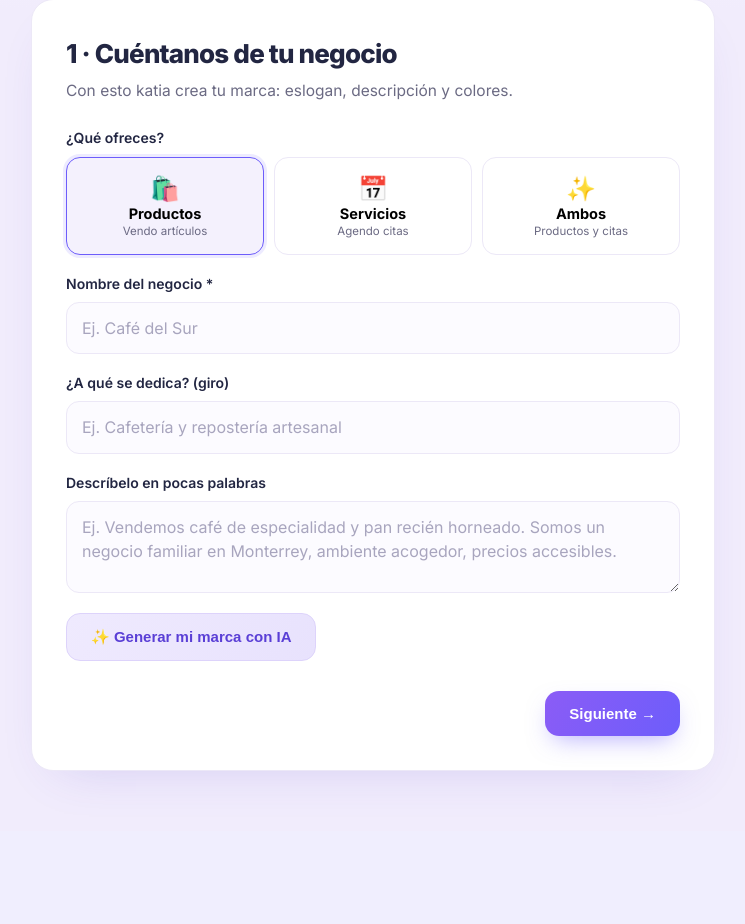
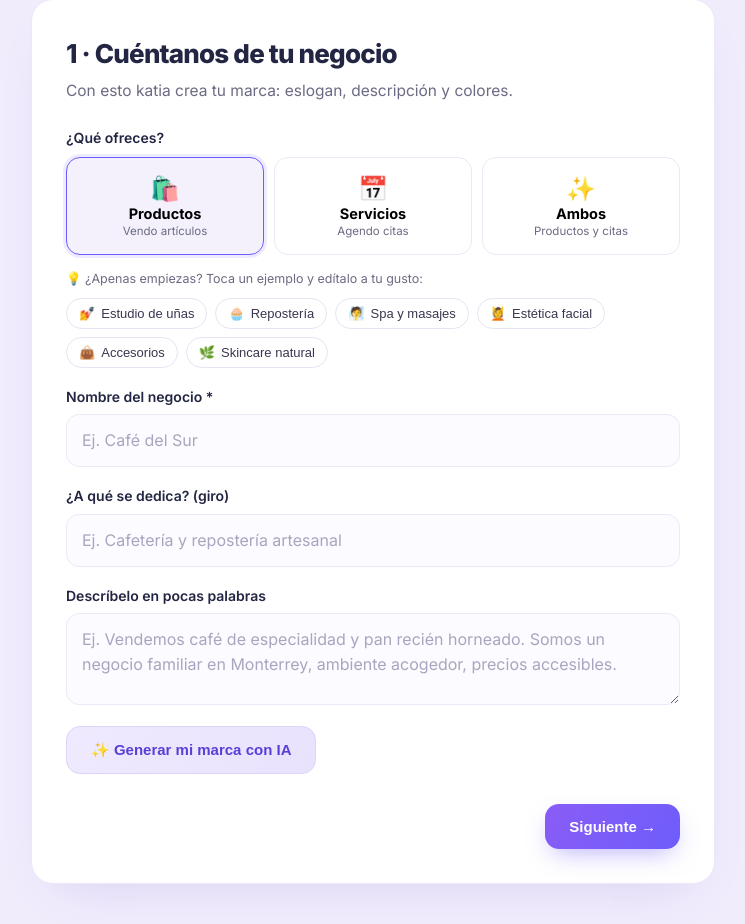
Before and after one commit to diegovsalas/katiawork, a Python web app: template templates/constructor/wizard.html in a window 1280 px wide. Shown: the part 230-1154 px from the top of the page, without its empty margins (267-1012 px from the left). Before the commit the page ends 1010 px from the top, so only its background shows below. Run offline with Jinja, Linux system fonts and the light colour scheme; the template is opened without the code that fills it: most values are stand-ins (such as "Sample title", 1, 10 or a date in 2020).

Commit message:
Capa de nicho emprendedoras: ejemplos en el wizard + tono cálido de IA
- Wizard: chips de ejemplo (uñas, repostería, spa, estética, accesorios,
  skincare) que precargan tipo + nombre + giro + descripción. Hace que el
  onboarding se sienta hecho para el negocio del usuario.
- IA: branding y logo con sensibilidad a negocios personales/artesanales
  (belleza, bienestar, repostería, hecho a mano); tono cálido y humano,
  sin clichés ni estética de género forzada.

Co-Authored-By: Claude Opus 4.8 <noreply@anthropic.com>

```diff
--- a/templates/constructor/wizard.html
+++ b/templates/constructor/wizard.html
@@ -87,6 +87,12 @@
   .tipo-opt .ti{font-size:24px}
   .tipo-opt b{font-size:14.5px}
   .tipo-opt small{font-size:11.5px;color:var(--tenue)}
+  .ejemplos-wrap{margin:10px 0 2px}
+  .ej-lbl{font-size:12.5px;color:var(--tenue)}
+  .ejemplos{display:flex;flex-wrap:wrap;gap:8px;margin-top:8px}
+  .ej-chip{display:inline-flex;align-items:center;gap:6px;padding:8px 12px;border-radius:999px;
+    border:1.5px solid #e6e3f2;background:#fff;cursor:pointer;font-size:13px;color:#3a3650;transition:.15s;line-height:1}
+  .ej-chip:hover{border-color:var(--brand);background:var(--lav);color:var(--brand)}
   /* Días de atención */
   .dias{display:flex;gap:8px;flex-wrap:wrap}
   .dia{padding:9px 14px;border-radius:11px;border:1.5px solid var(--linea);background:#fff;cursor:pointer;
@@ -164,6 +170,11 @@
       <button type="button" class="tipo-opt" data-tipo="ambos">
         <span class="ti">✨</span><b>Ambos</b><small>Productos y citas</small>
       </button>
+    </div>
+
+    <div class="ejemplos-wrap">
+      <span class="ej-lbl">💡 ¿Apenas empiezas? Toca un ejemplo y edítalo a tu gusto:</span>
+      <div class="ejemplos" id="ejemplos"></div>
     </div>
 
     <label>Nombre del negocio *</label>
@@ -521,6 +532,36 @@ document.querySelectorAll('#tipoSel .tipo-opt').forEach(b=>b.onclick=()=>{
   estado.tipo=b.dataset.tipo;
   aplicarTipo();
 });
+
+// Ejemplos del nicho: precargan tipo + nombre + giro + contexto para arrancar rápido.
+const EJEMPLOS=[
+  {ic:'💅', et:'Estudio de uñas', tipo:'servicios', nombre:'Bella Uñas', giro:'Nail studio: manicura y uñas acrílicas',
+   ctx:'Manicura, pedicura y uñas acrílicas con cita. Cuido cada detalle y uso productos de calidad. Ambiente cálido y trato personal.'},
+  {ic:'🧁', et:'Repostería', tipo:'ambos', nombre:'Dulce Hogar', giro:'Repostería artesanal y postres por encargo',
+   ctx:'Pasteles, cupcakes y mesas de postres por pedido. Recetas caseras y decoración personalizada para cada ocasión.'},
+  {ic:'🧖', et:'Spa y masajes', tipo:'servicios', nombre:'Serena Spa', giro:'Spa y masajes de relajación',
+   ctx:'Masajes, faciales y rituales de bienestar con cita. Ambiente tranquilo y atención personalizada para que te consientas.'},
+  {ic:'💆', et:'Estética facial', tipo:'servicios', nombre:'Glow Estética', giro:'Estética facial y cuidado de la piel',
+   ctx:'Limpieza facial, depilación y tratamientos de piel con cita. Resultados visibles y un trato cercano y profesional.'},
+  {ic:'👜', et:'Accesorios', tipo:'productos', nombre:'Aretes & Co.', giro:'Accesorios y bisutería artesanal',
+   ctx:'Aretes, collares y accesorios hechos a mano. Piezas únicas con envíos a todo el país.'},
+  {ic:'🌿', et:'Skincare natural', tipo:'productos', nombre:'Raíz Natural', giro:'Skincare y productos naturales',
+   ctx:'Jabones, cremas y cuidado natural hecho a mano, con ingredientes nobles y libres de crueldad animal.'},
+];
+(function renderEjemplos(){
+  const cont=$('#ejemplos'); if(!cont) return;
+  EJEMPLOS.forEach(e=>{
+    const b=document.createElement('button');
+    b.type='button'; b.className='ej-chip'; b.innerHTML=`<span>${e.ic}</span>${e.et}`;
+    b.onclick=()=>{
+      $('#nombre').value=e.nombre; $('#giro').value=e.giro; $('#contexto').value=e.ctx;
+      const opt=document.querySelector(`#tipoSel .tipo-opt[data-tipo="${e.tipo}"]`);
+      if(opt) opt.click();
+      $('#nombre').focus();
+    };
+    cont.appendChild(b);
+  });
+})();
 function aplicarTipo(){
   const prod = estado.tipo==='productos' || estado.tipo==='ambos';
   const serv = estado.tipo==='servicios' || estado.tipo==='ambos';
```
Also changed, not shown: gemini_ia.py (+8 -3 lines).
